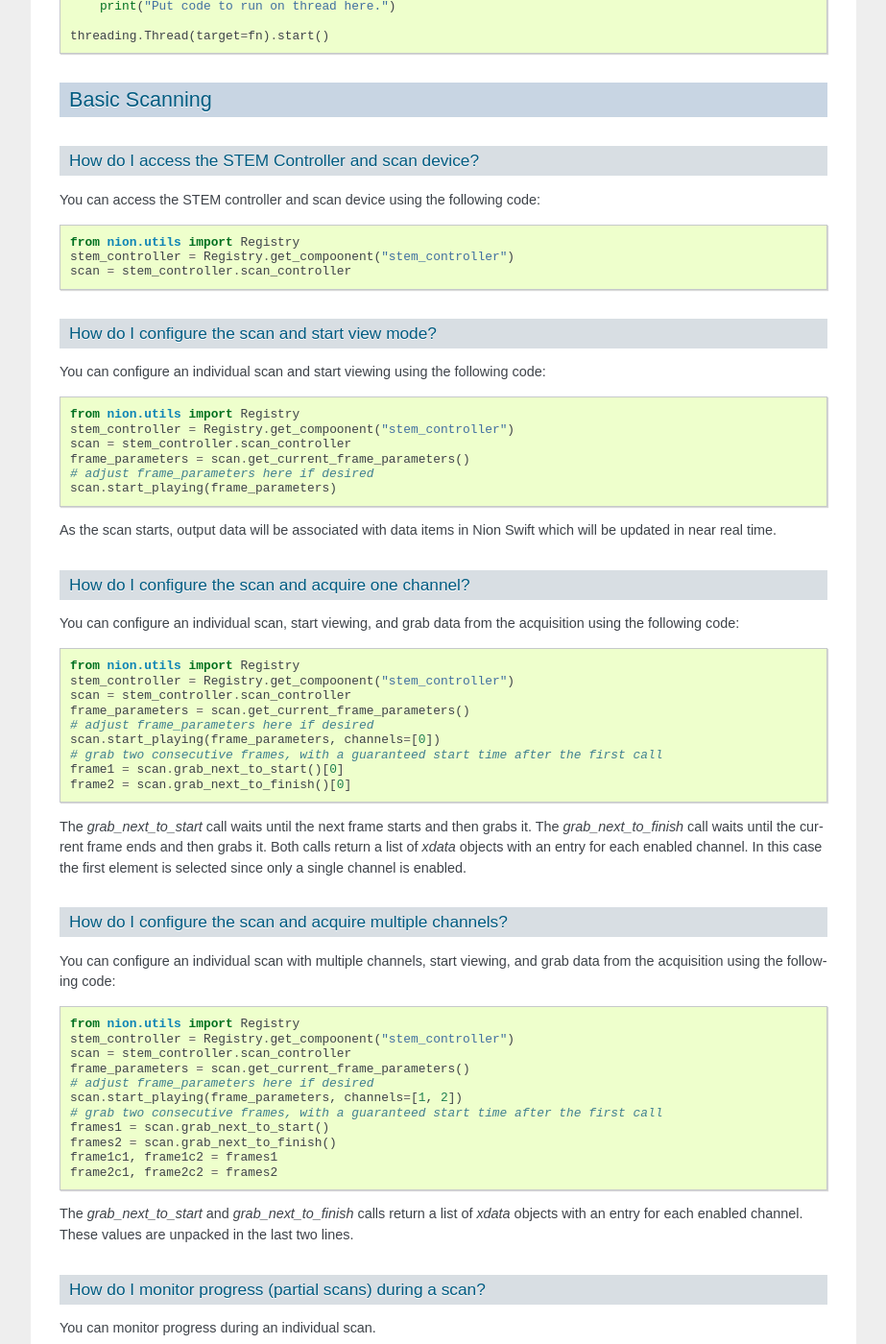
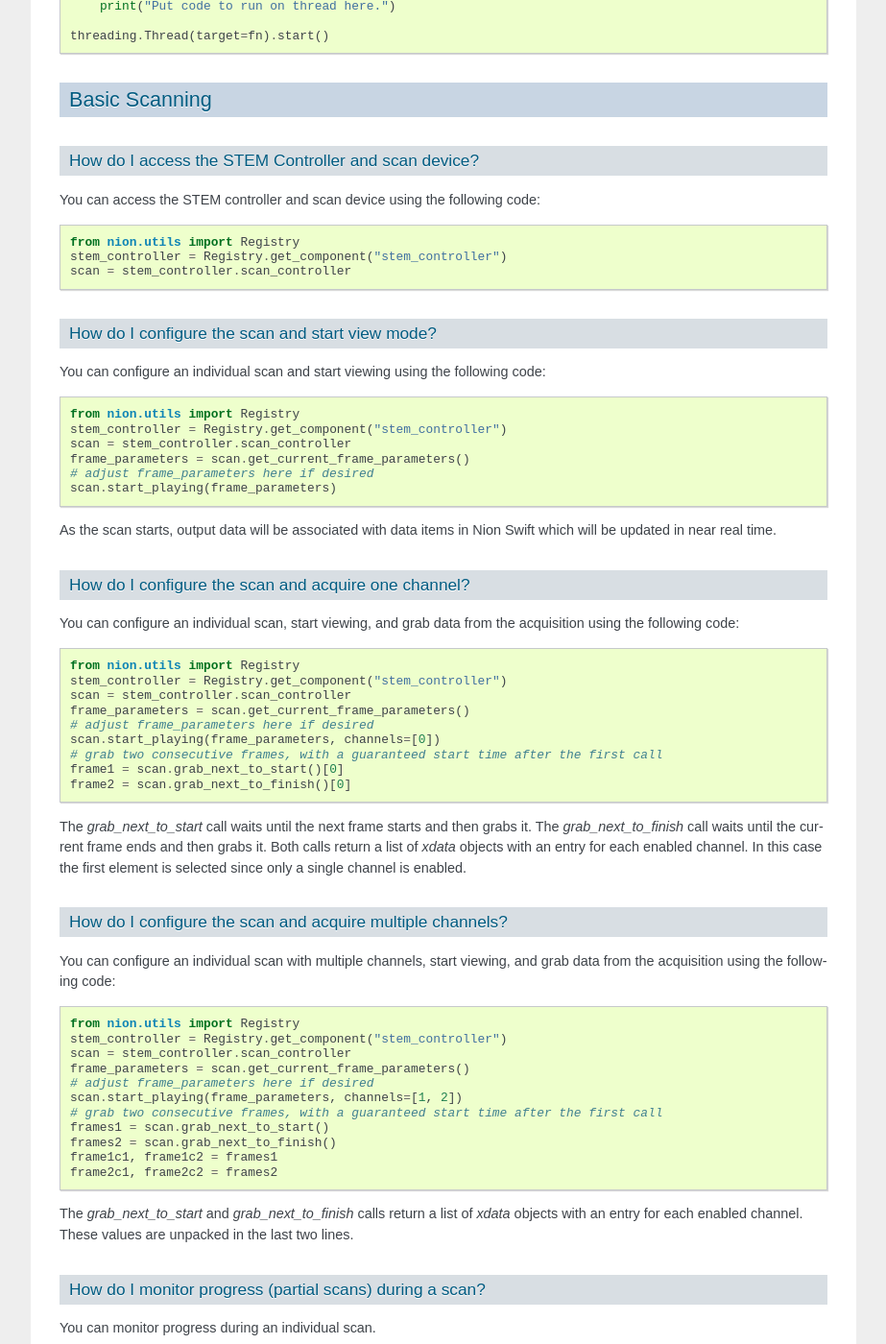
Before and after one commit to nion-software/nionswift-instrumentation-kit, a Sphinx documentation site: the page built from docs/scanning.rst, in a window 1280 px wide and 1400 px high, scrolled down 2549 px. Shown: the whole window at 96% size, without its empty margins (198-1121 px from the left). Built offline with Sphinx 7.4.7, drawn with Linux system fonts in a browser that asks for light colours; some of the changed text lies outside the part shown.

Commit message:
Fix spelling.

```diff
--- a/docs/scanning.rst
+++ b/docs/scanning.rst
@@ -107,7 +107,7 @@ How do I access the STEM Controller and scan device?
 You can access the STEM controller and scan device using the following code::
 
     from nion.utils import Registry
-    stem_controller = Registry.get_compoonent("stem_controller")
+    stem_controller = Registry.get_component("stem_controller")
     scan = stem_controller.scan_controller
 
 How do I configure the scan and start view mode?
@@ -115,7 +115,7 @@ How do I configure the scan and start view mode?
 You can configure an individual scan and start viewing using the following code::
 
     from nion.utils import Registry
-    stem_controller = Registry.get_compoonent("stem_controller")
+    stem_controller = Registry.get_component("stem_controller")
     scan = stem_controller.scan_controller
     frame_parameters = scan.get_current_frame_parameters()
     # adjust frame_parameters here if desired
@@ -129,7 +129,7 @@ How do I configure the scan and acquire one channel?
 You can configure an individual scan, start viewing, and grab data from the acquisition using the following code::
 
     from nion.utils import Registry
-    stem_controller = Registry.get_compoonent("stem_controller")
+    stem_controller = Registry.get_component("stem_controller")
     scan = stem_controller.scan_controller
     frame_parameters = scan.get_current_frame_parameters()
     # adjust frame_parameters here if desired
@@ -148,7 +148,7 @@ You can configure an individual scan with multiple channels, start viewing, and
 following code::
 
     from nion.utils import Registry
-    stem_controller = Registry.get_compoonent("stem_controller")
+    stem_controller = Registry.get_component("stem_controller")
     scan = stem_controller.scan_controller
     frame_parameters = scan.get_current_frame_parameters()
     # adjust frame_parameters here if desired
@@ -168,7 +168,7 @@ You can monitor progress during an individual scan. ::
 
     import time
     from nion.utils import Registry
-    stem_controller = Registry.get_compoonent("stem_controller")
+    stem_controller = Registry.get_component("stem_controller")
     scan = stem_controller.scan_controller
     frame_parameters = scan.get_current_frame_parameters()
     frame_time = scan.calculate_frame_time(frame_parameters)
@@ -188,7 +188,7 @@ stopped. ::
 
     import time
     from nion.utils import Registry
-    stem_controller = Registry.get_compoonent("stem_controller")
+    stem_controller = Registry.get_component("stem_controller")
     scan = stem_controller.scan_controller
     frame_parameters = scan.get_current_frame_parameters()
     frame_time = scan.calculate_frame_time(frame_parameters)
@@ -204,7 +204,7 @@ A subscan can be specified within the context of an individual scan by specifyin
 
     import time
     from nion.utils import Registry
-    stem_controller = Registry.get_compoonent("stem_controller")
+    stem_controller = Registry.get_component("stem_controller")
     scan = stem_controller.scan_controller
     frame_parameters = scan.get_current_frame_parameters()
     frame_parameters["subscan_pixel_size"] = (100, 100)
@@ -233,7 +233,7 @@ A combined scan produces data from the scan and data from the camera.
 
 ..
     from nion.utils import Registry
-    stem_controller = Registry.get_compoonent("stem_controller")
+    stem_controller = Registry.get_component("stem_controller")
     scan = stem_controller.scan_controller
     scan_frame_parameters = scan.get_current_frame_parameters()
     # adjust scan_frame_parameters here if desired
```
Also changed, not shown: other parts of docs/scanning.rst (+1 -0 lines).
